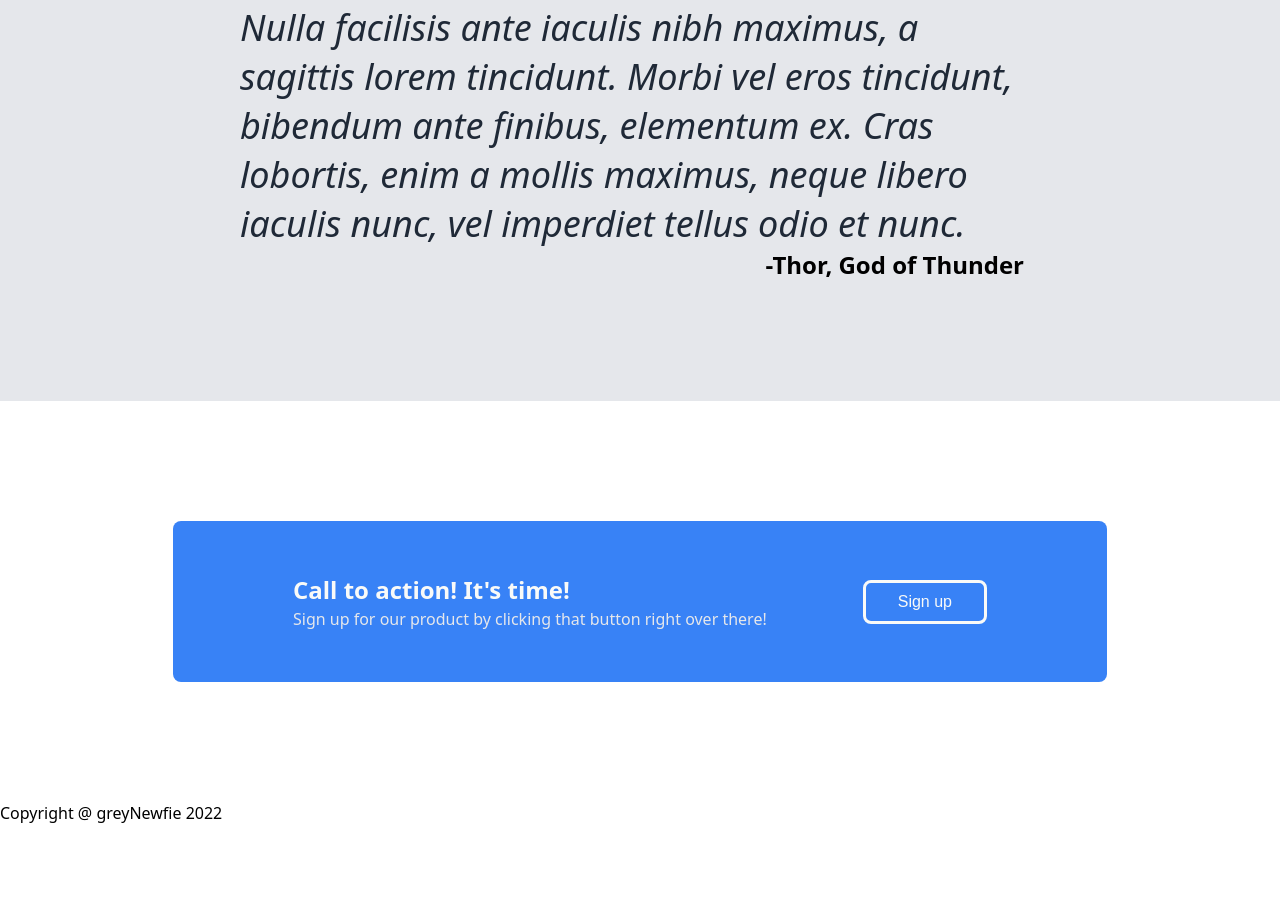
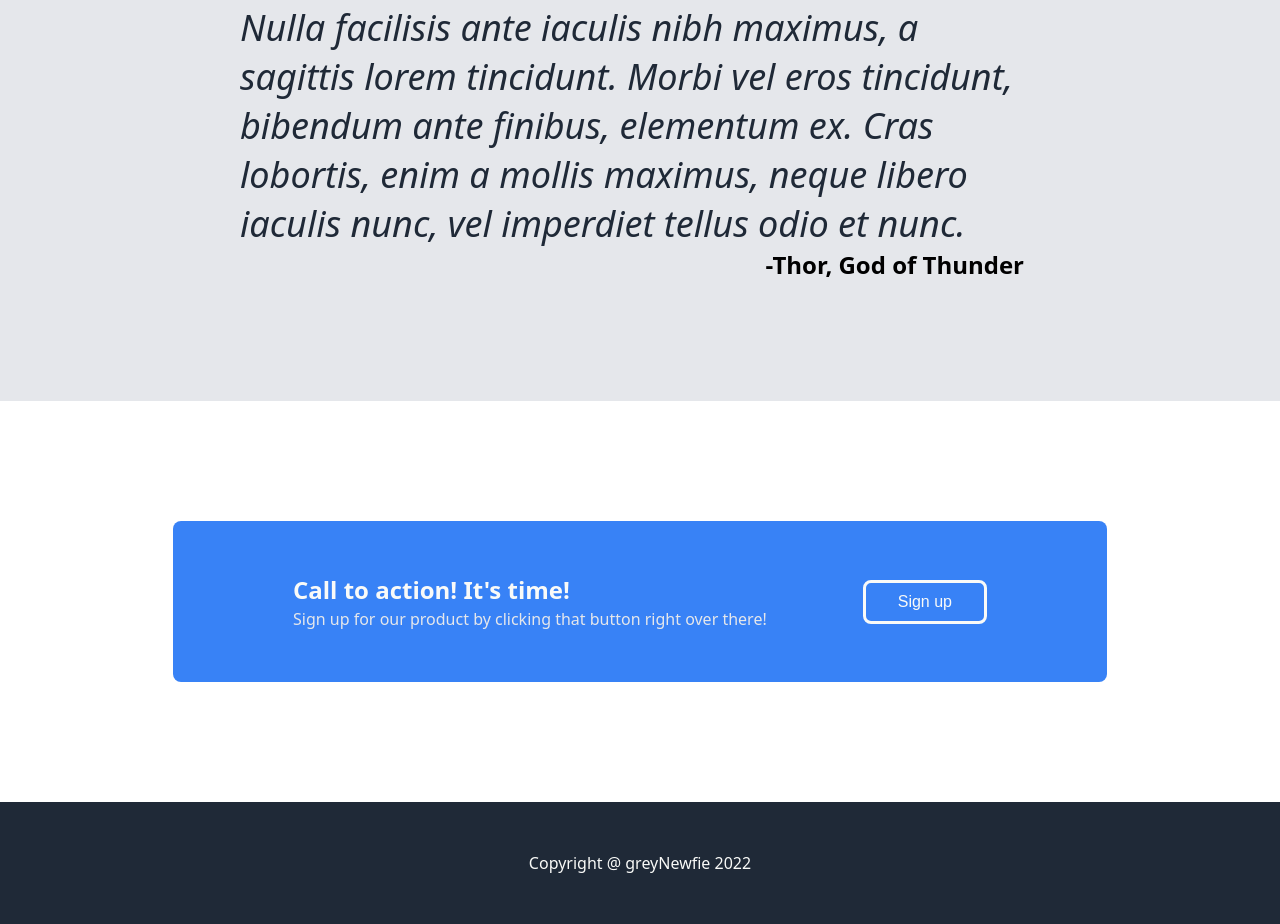
Before and after one commit to GreyNewfie/top-landing-page, a plain HTML site: page index.html in a window 1280 px wide. Shown: the part 1240-2164 px from the top of the page. Before the commit the page ends 2064 px from the top, so only its background shows below. Drawn offline with Linux system fonts and the light colour scheme.

Commit message:
Properly design footer
Designs footer to make it look nice and fit the design of the
 rest of website.

```diff
--- a/styles.css
+++ b/styles.css
@@ -161,3 +161,11 @@ a {
     padding: 10px 32px;
     font-size: 16px;
 }
+
+/* FOOTER */
+.footer {
+    background-color: #1f2937;
+    color: #F9FAF8;
+    text-align: center;
+    padding: 50px;
+}
```
